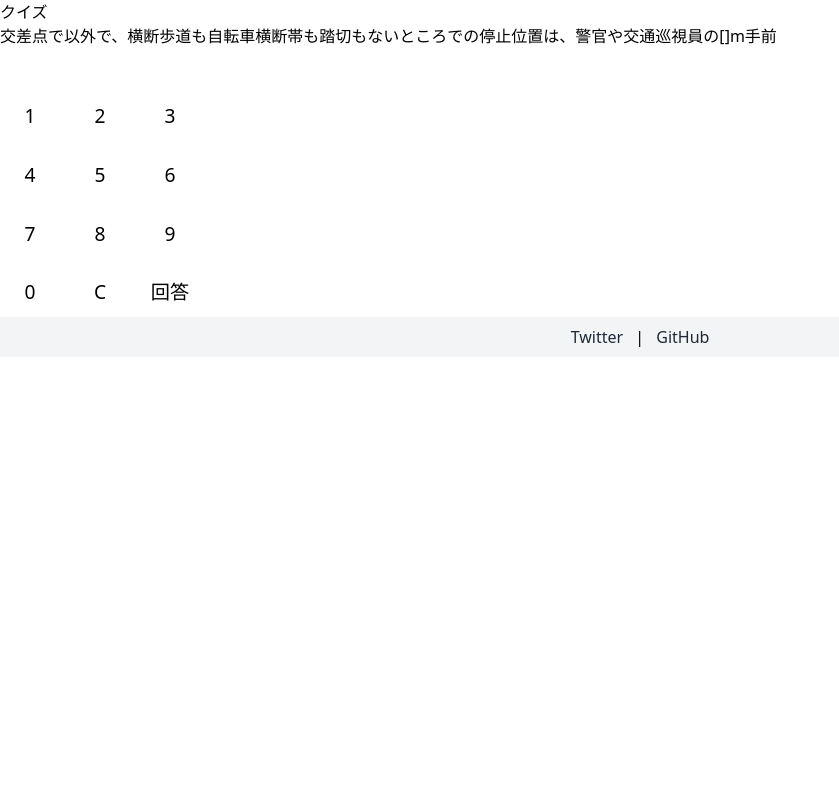
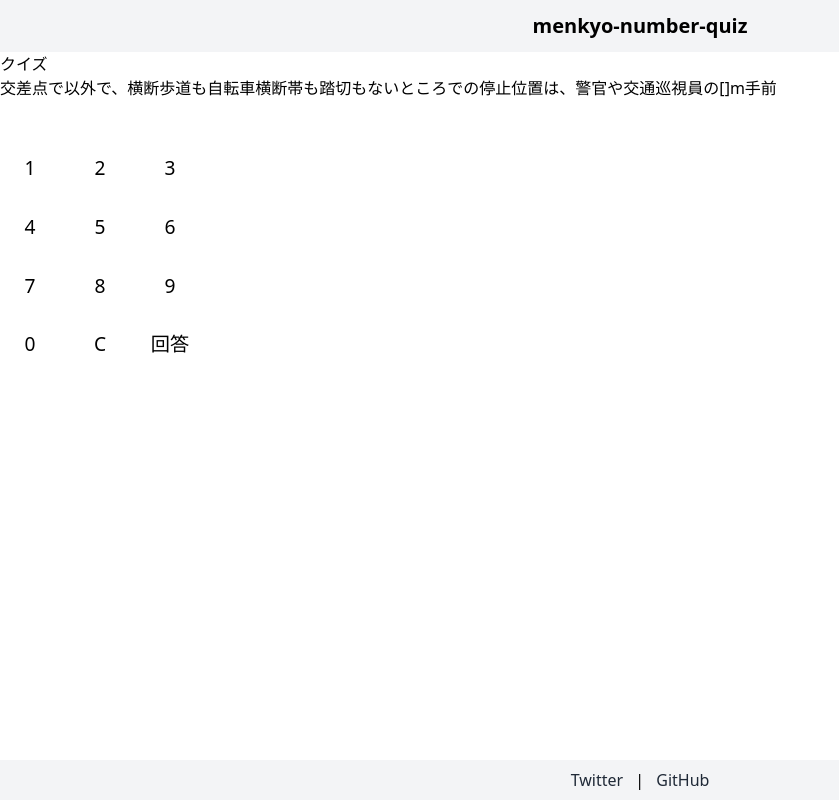
Before and after one commit to ajshooting/menkyo-number-quiz, a Nuxt app: page /quiz in a window 1280 px wide. Shown: the whole page, without its empty margins (0-839 px from the left). Built offline with nearby package versions, Linux system fonts and the light colour scheme.

Commit message:
defaultを設定

```diff
--- a/layouts/default.vue
+++ b/layouts/default.vue
@@ -1,10 +1,9 @@
 <template>
-
-  <div>
-    <main>
+  <main>
+    <div class="min-h-[calc(100vh-40px)]">
+      <Header />
       <NuxtPage />
-      <Footer />
-    </main>
-
-  </div>
+    </div>
+    <Footer />
+  </main>
 </template>
```
